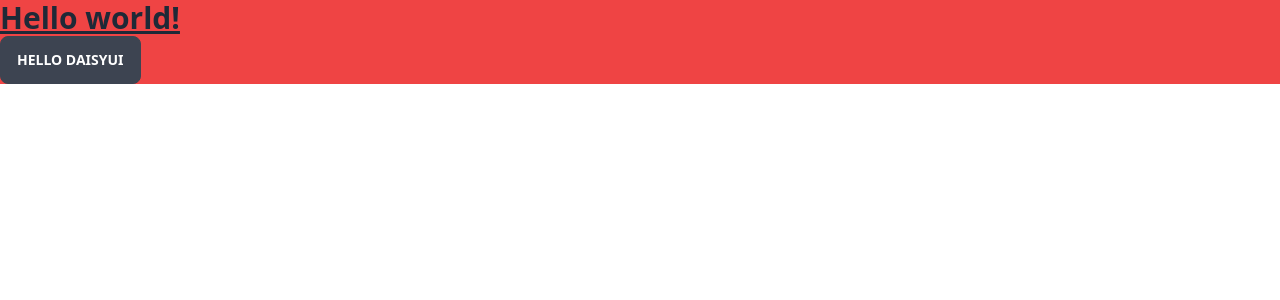
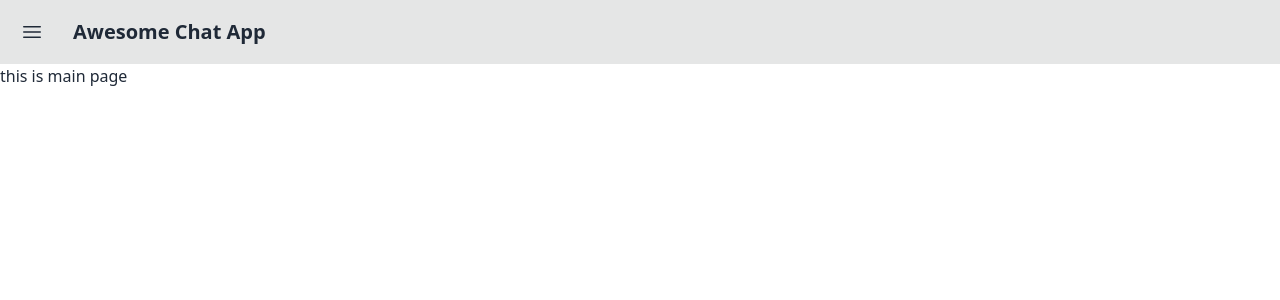
Before and after one commit to iyume/dapp-chat, a Vue app in the folder frontend/: page / in a window 1280 px wide. Shown: the top 300 px of the page. Built offline with nearby package versions, Linux system fonts and the light colour scheme.

Commit message:
add Navbar, Sidebar

```diff
--- a/frontend/src/App.vue
+++ b/frontend/src/App.vue
@@ -1,8 +1,23 @@
-<script lang="ts" setup></script>
+<script lang="ts" setup>
+import Navbar from "./components/Navbar.vue";
+import Sidebar from "./components/Sidebar.vue";
+import { currentPage } from "./store";
+</script>
 
 <template>
-  <div class="bg-red-500">
+  <!-- <div class="bg-red-500">
     <h1 class="text-3xl font-bold underline">Hello world!</h1>
     <button class="btn">Hello daisyUI</button>
-  </div>
+  </div> -->
+  <Navbar drawer-id="my-drawer-main" />
+  <Sidebar drawer-id="my-drawer-main">
+    <template #content>
+      <template v-if="currentPage == 'main'">
+        <p>this is main page</p>
+      </template>
+      <template v-if="currentPage == 'p2p'">
+        <p>this is p2p page</p>
+      </template>
+    </template>
+  </Sidebar>
 </template>
--- /dev/null
+++ b/frontend/src/components/Navbar.vue
@@ -0,0 +1,33 @@
+<template>
+  <div class="navbar bg-base-300">
+    <div class="flex-none">
+      <label :for="drawerId" class="btn btn-square btn-ghost">
+        <svg
+          xmlns="http://www.w3.org/2000/svg"
+          fill="none"
+          viewBox="0 0 24 24"
+          stroke-width="1.5"
+          stroke="currentColor"
+          class="w-6 h-6"
+        >
+          <path
+            stroke-linecap="round"
+            stroke-linejoin="round"
+            d="M3.75 6.75h16.5M3.75 12h16.5m-16.5 5.25h16.5"
+          />
+        </svg>
+      </label>
+    </div>
+    <div class="flex-1">
+      <a class="btn btn-ghost normal-case text-xl" href="/">Awesome Chat App</a>
+    </div>
+  </div>
+</template>
+
+<script lang="ts">
+export default {
+  props: {
+    drawerId: { type: String, required: true },
+  },
+};
+</script>
--- /dev/null
+++ b/frontend/src/components/Sidebar.vue
@@ -0,0 +1,39 @@
+<template>
+  <div class="drawer">
+    <input :id="drawerId" type="checkbox" class="drawer-toggle" />
+    <div class="drawer-content">
+      <!-- Page content here -->
+      <slot name="content">{{
+        console.error("main content must be provided")
+      }}</slot>
+    </div>
+    <div class="drawer-side">
+      <label :for="drawerId" class="drawer-overlay"></label>
+      <ul class="menu p-4 w-80 bg-base-100 text-base-content">
+        <!-- Sidebar content here -->
+        <li>
+          <!-- toggle could be done by this.$refs.input.checked = false -->
+          <label :for="drawerId" @click="currentPage = 'main'"> 主页面 </label>
+        </li>
+        <li>
+          <label :for="drawerId" @click="currentPage = 'p2p'"> P2P 页面 </label>
+        </li>
+      </ul>
+    </div>
+  </div>
+</template>
+
+<script lang="ts">
+import { currentPage } from "@/store";
+
+export default {
+  data() {
+    return {
+      currentPage,
+    };
+  },
+  props: {
+    drawerId: { type: String, required: true },
+  },
+};
+</script>
--- /dev/null
+++ b/frontend/src/store.ts
@@ -0,0 +1,3 @@
+import { ref } from "vue";
+
+export const currentPage = ref<"main" | "p2p">("main");
```
